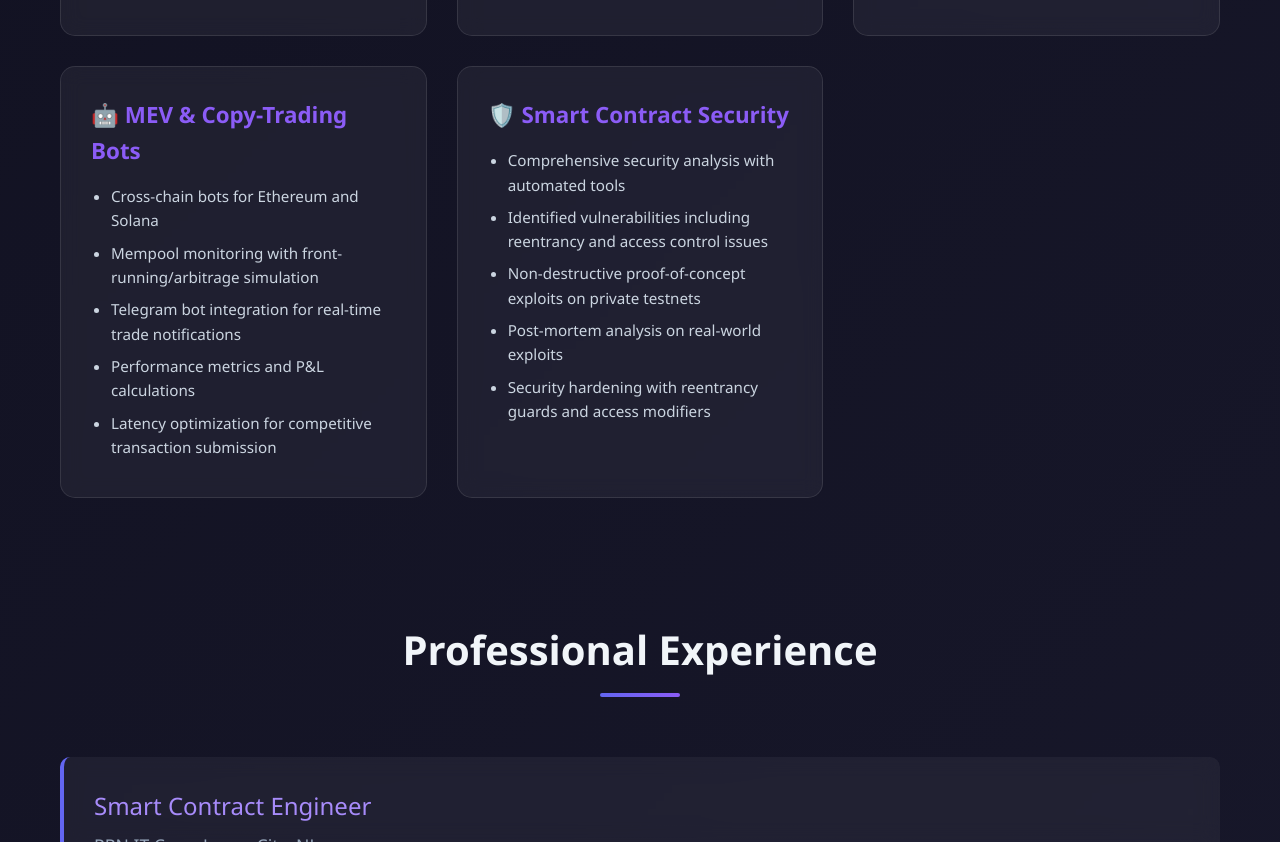
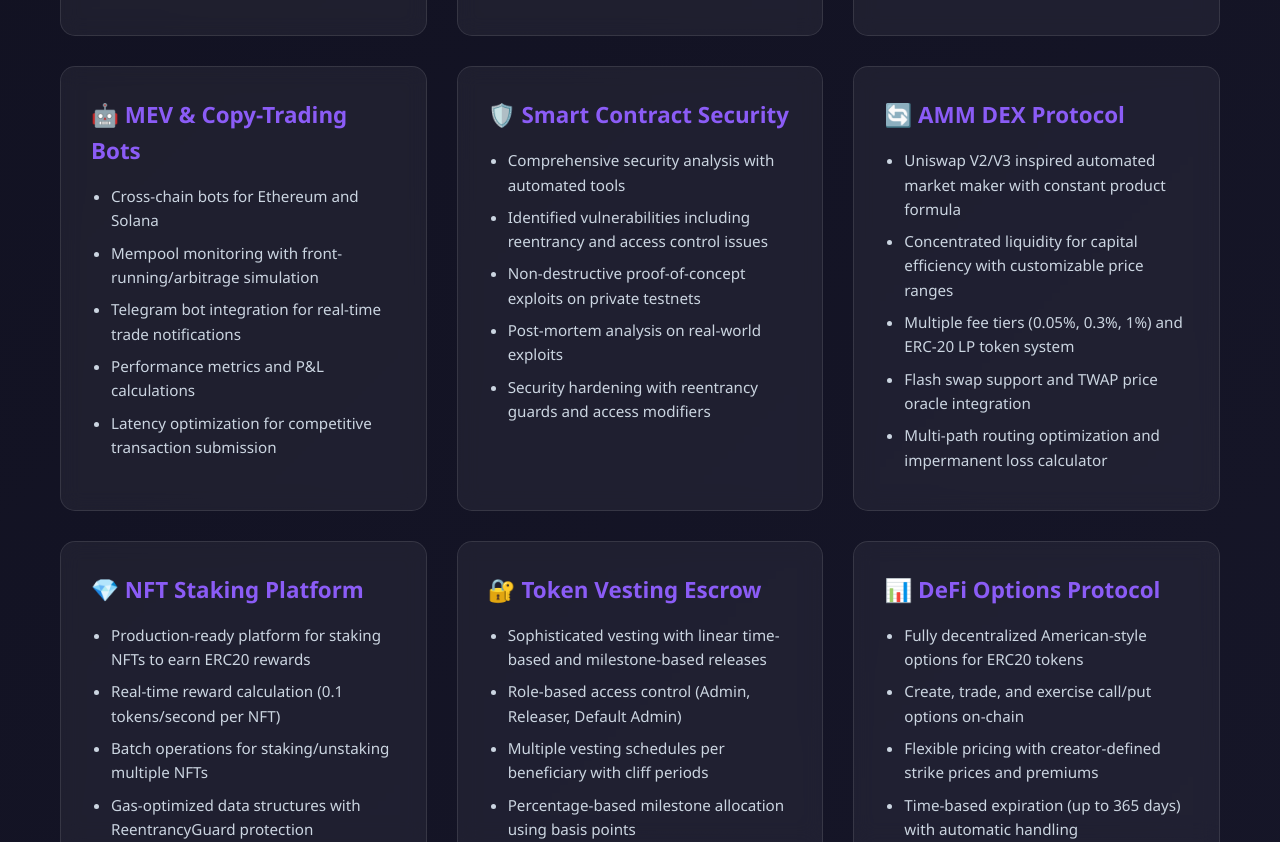
Before and after one commit to jagadeshwarrao/portfolio_website, a plain HTML site: page index.html in a window 1280 px wide. Shown: the part 1958-2800 px from the top of the page. Drawn offline with Linux system fonts and the light colour scheme.

Commit message:
index.html

```diff
--- a/index.html
+++ b/index.html
@@ -344,7 +344,7 @@
         <div class="container">
             <div class="header-content">
                 <h1>Jagadeeswara Rao Palli</h1>
-                <p class="title">Smart Contract Engineer & Python Developer</p>
+                <p class="title">Smart Contract Engineer / Blockchain Developer</p>
                 <p class="summary">
                     Senior blockchain and Python developer with 5+ years of experience building production-grade smart contracts,
                     DeFi protocols, and enterprise backend systems. Specialized in security-first development with proven ability
@@ -506,6 +506,61 @@
                         <li>Security hardening with reentrancy guards and access modifiers</li>
                     </ul>
                 </div>
+
+                <div class="project-card">
+                    <h3>🔄 AMM DEX Protocol</h3>
+                    <ul>
+                        <li>Uniswap V2/V3 inspired automated market maker with constant product formula</li>
+                        <li>Concentrated liquidity for capital efficiency with customizable price ranges</li>
+                        <li>Multiple fee tiers (0.05%, 0.3%, 1%) and ERC-20 LP token system</li>
+                        <li>Flash swap support and TWAP price oracle integration</li>
+                        <li>Multi-path routing optimization and impermanent loss calculator</li>
+                    </ul>
+                </div>
+
+                <div class="project-card">
+                    <h3>💎 NFT Staking Platform</h3>
+                    <ul>
+                        <li>Production-ready platform for staking NFTs to earn ERC20 rewards</li>
+                        <li>Real-time reward calculation (0.1 tokens/second per NFT)</li>
+                        <li>Batch operations for staking/unstaking multiple NFTs</li>
+                        <li>Gas-optimized data structures with ReentrancyGuard protection</li>
+                        <li>Modern React frontend with real-time reward tracking</li>
+                    </ul>
+                </div>
+
+                <div class="project-card">
+                    <h3>🔐 Token Vesting Escrow</h3>
+                    <ul>
+                        <li>Sophisticated vesting with linear time-based and milestone-based releases</li>
+                        <li>Role-based access control (Admin, Releaser, Default Admin)</li>
+                        <li>Multiple vesting schedules per beneficiary with cliff periods</li>
+                        <li>Percentage-based milestone allocation using basis points</li>
+                        <li>Emergency pause, revocation, and SafeERC20 implementation</li>
+                    </ul>
+                </div>
+
+                <div class="project-card">
+                    <h3>📊 DeFi Options Protocol</h3>
+                    <ul>
+                        <li>Fully decentralized American-style options for ERC20 tokens</li>
+                        <li>Create, trade, and exercise call/put options on-chain</li>
+                        <li>Flexible pricing with creator-defined strike prices and premiums</li>
+                        <li>Time-based expiration (up to 365 days) with automatic handling</li>
+                        <li>Collateral management with secure locking and multi-token support</li>
+                    </ul>
+                </div>
+
+                <div class="project-card">
+                    <h3>🪙 Advanced ERC20 Token (Truffle)</h3>
+                    <ul>
+                        <li>Role-based access control (Admin, Minter, Pauser roles)</li>
+                        <li>Supply cap enforcement with pausable transfers for emergencies</li>
+                        <li>OpenZeppelin v5.0 implementation with burnable functionality</li>
+                        <li>Reentrancy guard on minting with comprehensive event logging</li>
+                        <li>Zero address validation and battle-tested security patterns</li>
+                    </ul>
+                </div>
             </div>
         </div>
     </section>
```
